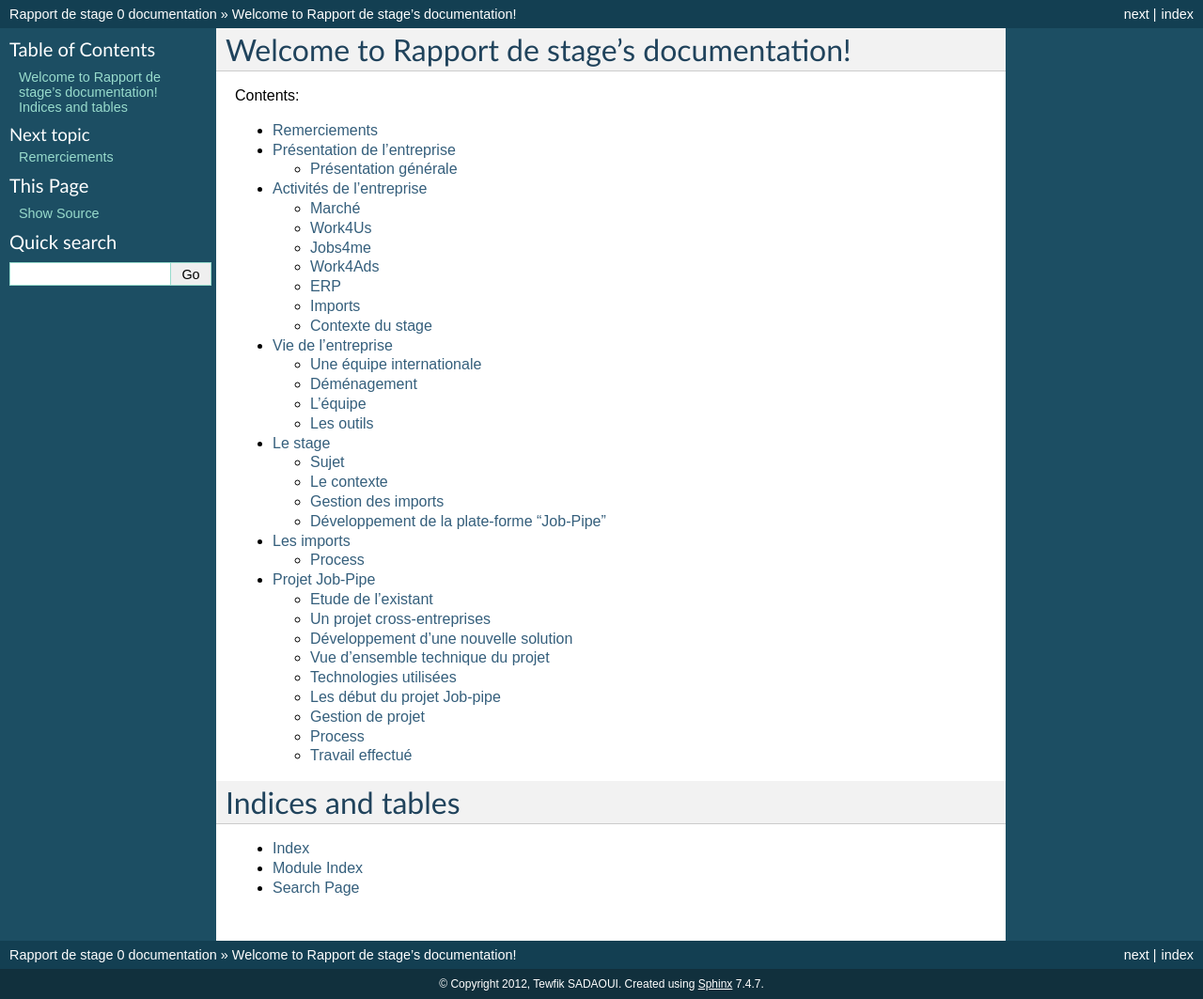
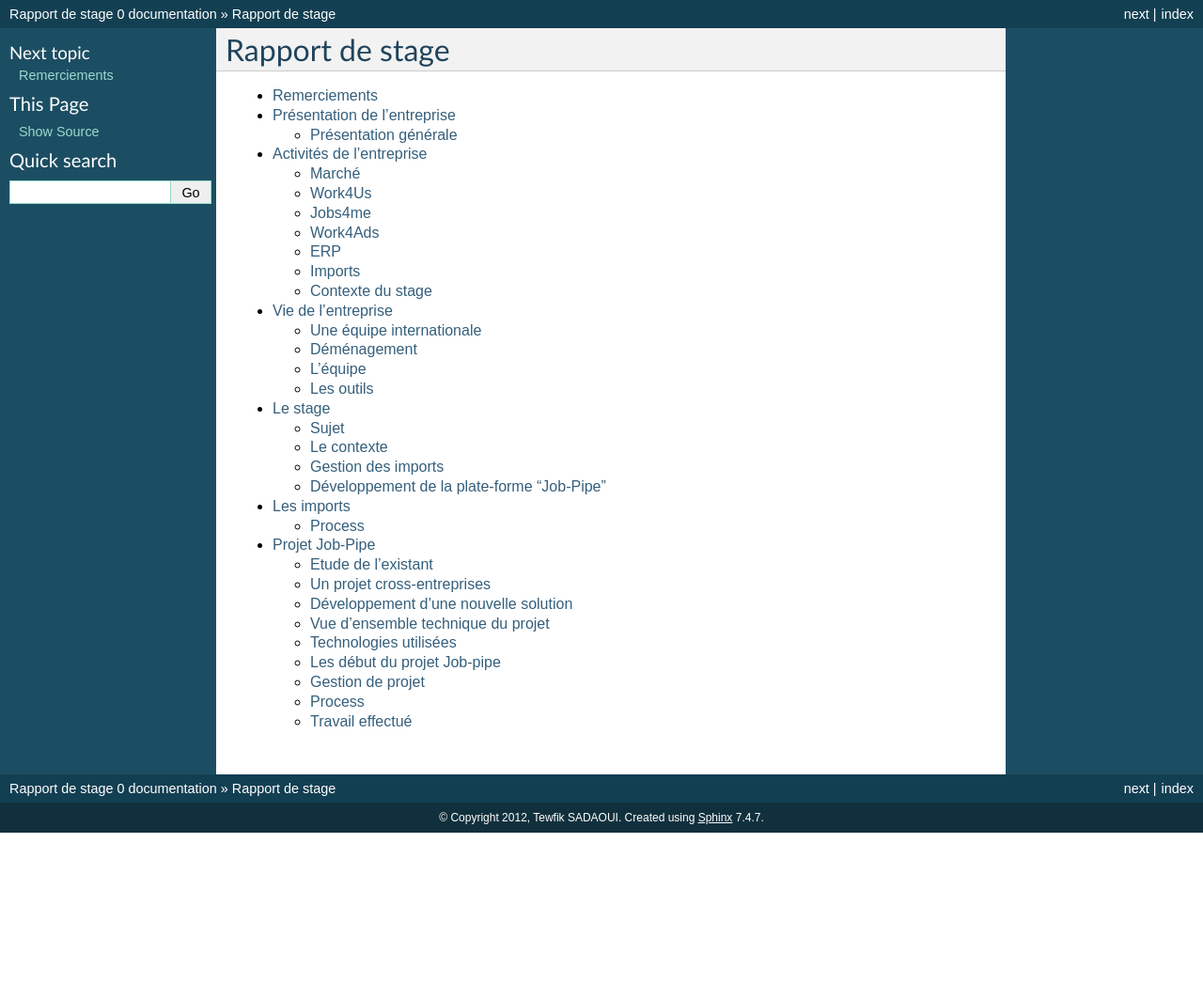
Before and after one commit to tsadaoui/Rapport_stage, a Sphinx documentation site: the page built from source/index.rst, in a window 1280 px wide. Shown: the whole page at 94% size. Built offline with Sphinx 7.4.7, drawn with Linux system fonts in a browser that asks for light colours; after the commit the page ends 900 px from its top, so only the background shows below that.

```diff
--- a/source/conf.py
+++ b/source/conf.py
@@ -183,7 +183,7 @@ latex_elements = {
 # Grouping the document tree into LaTeX files. List of tuples
 # (source start file, target name, title, author, documentclass [howto/manual]).
 latex_documents = [
-  ('index', 'Rapportdestage.tex', u'Rapport de stage Documentation',
+  ('index', 'Rapportdestage.tex', u'Rapport de stage',
    u'Tewfik SADAOUI', 'manual'),
 ]
 
@@ -213,7 +213,7 @@ latex_documents = [
 # One entry per manual page. List of tuples
 # (source start file, name, description, authors, manual section).
 man_pages = [
-    ('index', 'rapportdestage', u'Rapport de stage Documentation',
+    ('index', 'rapportdestage', u'Rapport de stage',
      [u'Tewfik SADAOUI'], 1)
 ]
 
@@ -227,7 +227,7 @@ man_pages = [
 # (source start file, target name, title, author,
 #  dir menu entry, description, category)
 texinfo_documents = [
-  ('index', 'Rapportdestage', u'Rapport de stage Documentation',
+  ('index', 'Rapportdestage', u'Rapport de stage',
    u'Tewfik SADAOUI', 'Rapportdestage', 'One line description of project.',
    'Miscellaneous'),
 ]
--- a/source/index.rst
+++ b/source/index.rst
@@ -3,10 +3,8 @@
    You can adapt this file completely to your liking, but it should at least
    contain the root `toctree` directive.
 
-Welcome to Rapport de stage's documentation!
-============================================
-
-Contents:
+Rapport de stage
+================
 
 .. toctree::
    :maxdepth: 2
@@ -18,12 +16,3 @@ Contents:
    stage
    imports
    plate_forme
-
-
-
-Indices and tables
-==================
-
-* :ref:`genindex`
-* :ref:`modindex`
-* :ref:`search`
```
